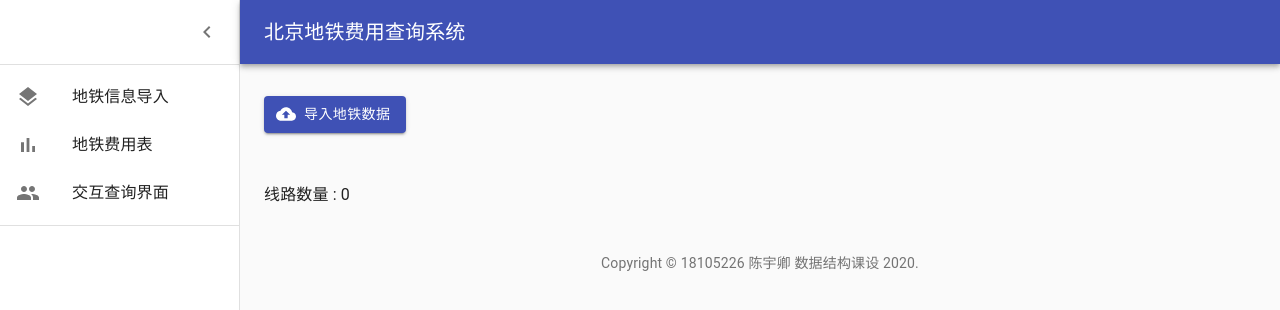
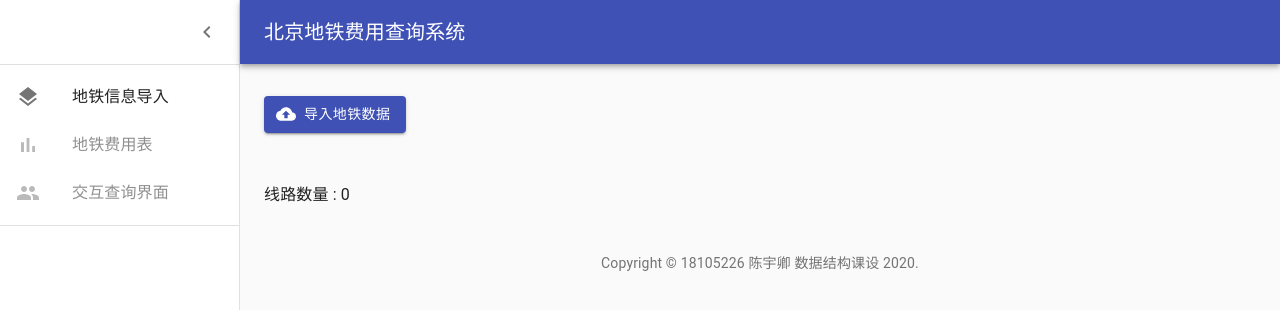
Before and after one commit to scyq/Beijing-Subway-Fare-Query, a React (Create React App) app: page / in a window 1280 px wide. Shown: the top 310 px of the page. Built offline with nearby package versions, Linux system fonts and the light colour scheme.

Commit message:
修改了导航栏的智能性，未导入数据之前不可以走后面的流程

```diff
--- a/src/App.js
+++ b/src/App.js
@@ -122,6 +122,9 @@ export default function App() {
   /* 记录、保存数据的类，保证不会被回收 */
   const [data] = React.useState(new DataHandler());
 
+  /* 数据是否加载完成 */
+  const [dataLoaded, setDataLoaded] = React.useState(false);
+
   const handleDrawerOpen = () => {
     setOpen(true);
   };
@@ -170,6 +173,7 @@ export default function App() {
           <List>
             <NavBar
               setShowIndex = {setShowIndex}
+              dataLoaded = {dataLoaded}
             />
           </List>
         <Divider />
@@ -182,6 +186,7 @@ export default function App() {
           <Content
             showIndex = {showIndex}
             data = {data}
+            setDataLoaded = {setDataLoaded}
           />
 
           <Box pt={4}>
--- a/src/Content.js
+++ b/src/Content.js
@@ -17,6 +17,7 @@ class Content extends React.Component {
             return (
                 <InfoImport
                     data = {this.props.data}
+                    setDataLoaded = {this.props.setDataLoaded}
                 />
             );
         }
--- a/src/InfoImport.js
+++ b/src/InfoImport.js
@@ -59,6 +59,7 @@ class InfoImport extends React.Component {
                     obj.state.data.cutLine(event.target.result.split("\n"));
                 }
             );
+            this.props.setDataLoaded(true);
             obj.forceUpdate();  /* 强制重新渲染 */
         };
     }
--- a/src/NavBar.js
+++ b/src/NavBar.js
@@ -51,6 +51,7 @@ class NavBar extends React.Component {
                 <ListItem
                     button
                     onClick = {() => this.clickHandler(1)}
+                    disabled = {!this.props.dataLoaded}
                 >
                 <ListItemIcon>
                     <BarChartIcon />
@@ -60,6 +61,7 @@ class NavBar extends React.Component {
                 <ListItem
                     button
                     onClick = {() => this.clickHandler(2)}
+                    disabled = {!this.props.dataLoaded}
                 >
                 <ListItemIcon>
                     <PeopleIcon />
```
